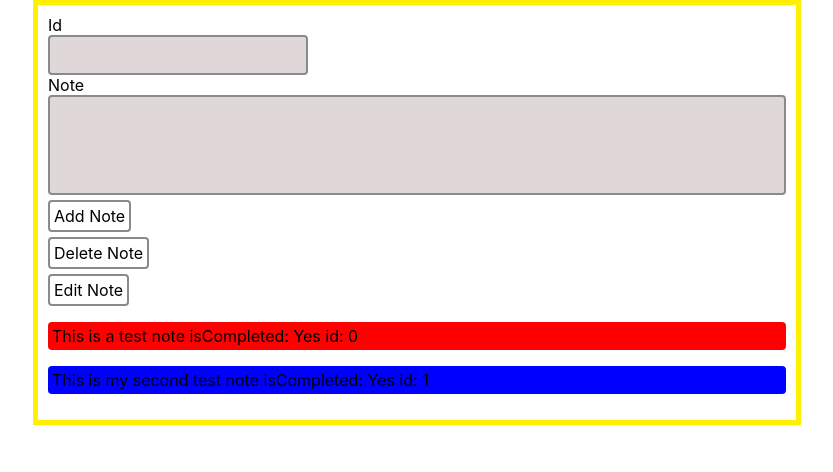
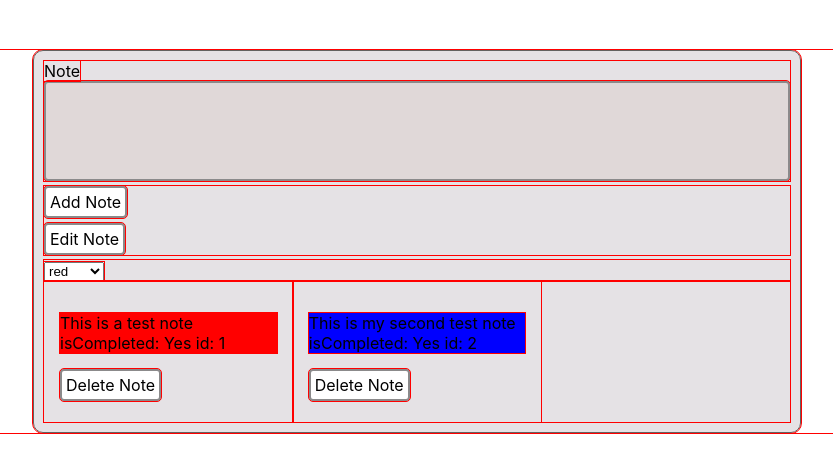
Before and after one commit to fid19/Note-App, a React (Create React App) app: page / in a window 1280 px wide. Shown: the top 472 px of the page, without its empty margins (223-1056 px from the left). Built offline with nearby package versions, Linux system fonts and the light colour scheme.

Commit message:
Codes Now Working

```diff
--- a/package.json
+++ b/package.json
@@ -8,6 +8,7 @@
     "@testing-library/user-event": "^12.1.10",
     "react": "^17.0.1",
     "react-dom": "^17.0.1",
+    "react-modal": "^3.12.1",
     "react-scripts": "4.0.1",
     "web-vitals": "^0.2.4"
   },
--- a/src/App.css
+++ b/src/App.css
@@ -4,6 +4,11 @@
     --input-focus-s: 100%;
     --input-focus-l: 42%;
 }
+
+* {
+    outline: 1px solid red;
+  }
+
 
 *,
 *::before,
@@ -67,20 +72,30 @@ button:hover {
     margin: auto;
     width: 60%;
     padding: 10px;
-    border: 5px solid #fff000;
+    margin-top: 50px;
+    margin-bottom: 50px;
+    border: 1px solid #636260;
+    background-color: #e5e2e5;
+    border-radius: 10px;
 }
 
 .input {
     background-color: rgb(224, 216, 216);
 }
 
-.note{
-    background-color: red;
-    padding: 4px;
-    border-radius:4px;
-}
-
 textarea {
     width: 100%;
     height: 100px;
 }
+
+.cardContainer {
+    display: flex;
+    /* width: 100vw; */
+    flex-wrap: wrap;
+}
+
+.card{
+    /* margin-right: 1rem; */
+    padding: 1rem;
+    flex-basis: 33.333333%;
+}
--- a/src/App.js
+++ b/src/App.js
@@ -3,33 +3,47 @@ import "./App.css";
 
 const testNotes = [
     {
-        id: 0,
+        id: 1,
         text: "This is a test note",
         backgroundColor: "red",
         isCompleted: true,
     },
     {
-        id: 1,
+        id: 2,
         text: "This is my second test note",
         backgroundColor: "blue",
         isCompleted: true,
     },
 ];
 
+
+
+
 //This is a Component in ReactJs
-const Note = ({ text, isCompleted, id, backgroundColor }) => {
+const Note = ({ text, isCompleted, id, backgroundColor, onNoteDelete }) => {
+
     const isDone = isCompleted ? "Yes" : "No";
 
     return (
-        <p className="note" style={{backgroundColor}}>
-            {text} isCompleted: {isDone} id: {id}
-        </p>
+
+            <div className="card">
+                <p className="note" style={{ backgroundColor }}>
+                    {text} isCompleted: {isDone} id: {id}
+                </p>
+                <button type="submit" onClick={()=> onNoteDelete(id)}>
+                    Delete Note
+                </button>
+            </div>
     );
 };
 
 function App() {
+
+
     //This useState is responsible for rendering testNotes
     const [notes, setNote] = useState(testNotes);
+
+
 
     //This useState is responsible for adding notes
     const [text, setText] = useState("");
@@ -40,19 +54,33 @@ function App() {
     //This useState is responsible for user choosing background color
     const [color, setColor] = useState("");
 
+    const handleNoteDelete = (removeId) => {
+        let updatedList;
+
+        // const idRemove = parseInt(textUpdate);
+
+        const deleteNote = () => {
+            updatedList = notes.filter((note) => note.id !== removeId).map((note, index) => ({...note, id: index+1}))
+        };
+
+        deleteNote();
+        setNote(updatedList);
+    };
+
     const handleChange = (e) => {
         setText(e.target.value);
     };
 
     const handleAddnote = () => {
         const newNote = {
-            id: notes.length,
+            id: notes.length+1,
             isCompleted: true,
             text,
             backgroundColor: color,
         };
 
         setNote([...notes, newNote]);
+        setText("");
     };
 
     const handleChangeUpdate = (e) => {
@@ -61,6 +89,7 @@ function App() {
 
     const handleColor = (e) => {
         setColor(e.target.value);
+        console.log(e.target.value);
     };
 
     // Handles The Updating Of The Note Once An id is Submitted
@@ -90,22 +119,11 @@ function App() {
         setNote(updatedList);
     };
 
-    const handleNoteDelete = () => {
-        let updatedList;
 
-        const idRemove = parseInt(textUpdate);
-
-        const deleteNote = (idToRemove) => {
-            updatedList = notes.filter((note) => note.id !== idToRemove);
-        };
-
-        deleteNote(idRemove);
-        setNote(updatedList);
-    };
-
+    console.log(notes);
     return (
         <div className="App">
-            <div className="center">
+            {/* <div className="center">
                 <label htmlFor="idNumber">Id</label>
                 <input
                     className="input"
@@ -114,7 +132,7 @@ function App() {
                     value={textUpdate}
                     onChange={handleChangeUpdate}
                 />
-            </div>
+            </div> */}
             <div className="center">
                 <label htmlFor="note">Note</label>
                 <textarea
@@ -129,28 +147,29 @@ function App() {
                 <button type="submit" onClick={handleAddnote}>
                     Add Note
                 </button>
-                <button type="submit" onClick={handleNoteDelete}>
+                {/* <button type="submit" onClick={handleNoteDelete}>
                     Delete Note
-                </button>
+                </button> */}
                 <button type="submit" onClick={handleUpdateNote}>
                     Edit Note
                 </button>
             </div>
-            {/* <div>
-                <select onChange={handleColor}>
-                    <option value={color}>red</option>
-                    <option value={color}>green</option>
-                    <option selected value={color}>
+            <div>
+                <select onChange={handleColor} value={color}>
+                    <option value="red">red</option>
+                    <option value="green">green</option>
+                    <option selected value="yellow">
                         yellow
                     </option>
-                    <option value={color}>blue</option>
-                    {console.log(color)}
+                    <option value="blue">blue</option>
+                    {/* {console.log(color)} */}
                 </select>
-            </div> */}
-
-            {notes.map(({ id, ...note }) => (
-                <Note key={id} id={id} {...note} />
-            ))}
+            </div>
+            <div className="cardContainer">
+                {notes.map(({ id, ...note }) => (
+                    <Note key={id} id={id} onNoteDelete={handleNoteDelete} {...note} />
+                ))}
+            </div>
         </div>
     );
 }
```
Also changed, not shown: 2 other files (tests, documents, lock files or other folders).
